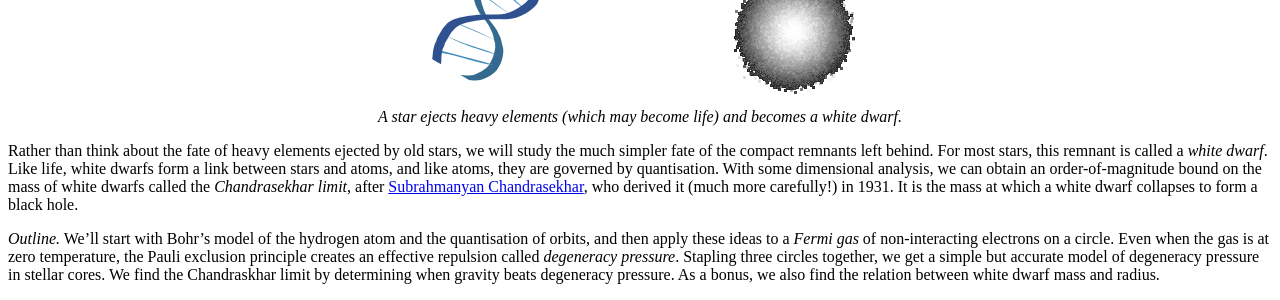
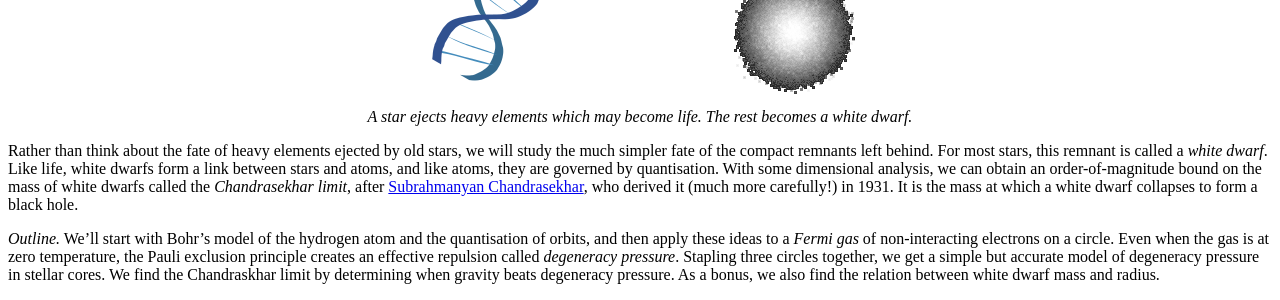
Before and after one commit to hapax/hapax.github.io, a Jekyll site: the page built from assets/chandra.md, in a window 1280 px wide and 900 px high, scrolled down 1170 px. Shown: the part 152-452 px from the top of the window. Built offline with Jekyll 4.4.1, drawn with Linux system fonts in a browser that asks for light colours; our own code applies the rules of GitHub Pages for plain Markdown files; formulas are drawn with MathJax 3; a script that is not in the unit is left out.

Commit message:
Update chandra.md

```diff
--- a/assets/chandra.md
+++ b/assets/chandra.md
@@ -52,8 +52,8 @@ We're made out of exploded stars, sure, but biology is also quantum mechanics wr
 <figure>
     <div style="text-align:center"><img src
     ="/images/posts/chandra1.png"/>
-		    <figcaption><i>A star ejects heavy elements (which may
-    become life) and becomes a white dwarf.</i></figcaption>
+		    <figcaption><i>A star ejects heavy elements which may
+    become life. The rest becomes a white dwarf.</i></figcaption>
 	</div>
 	</figure>
 
```
